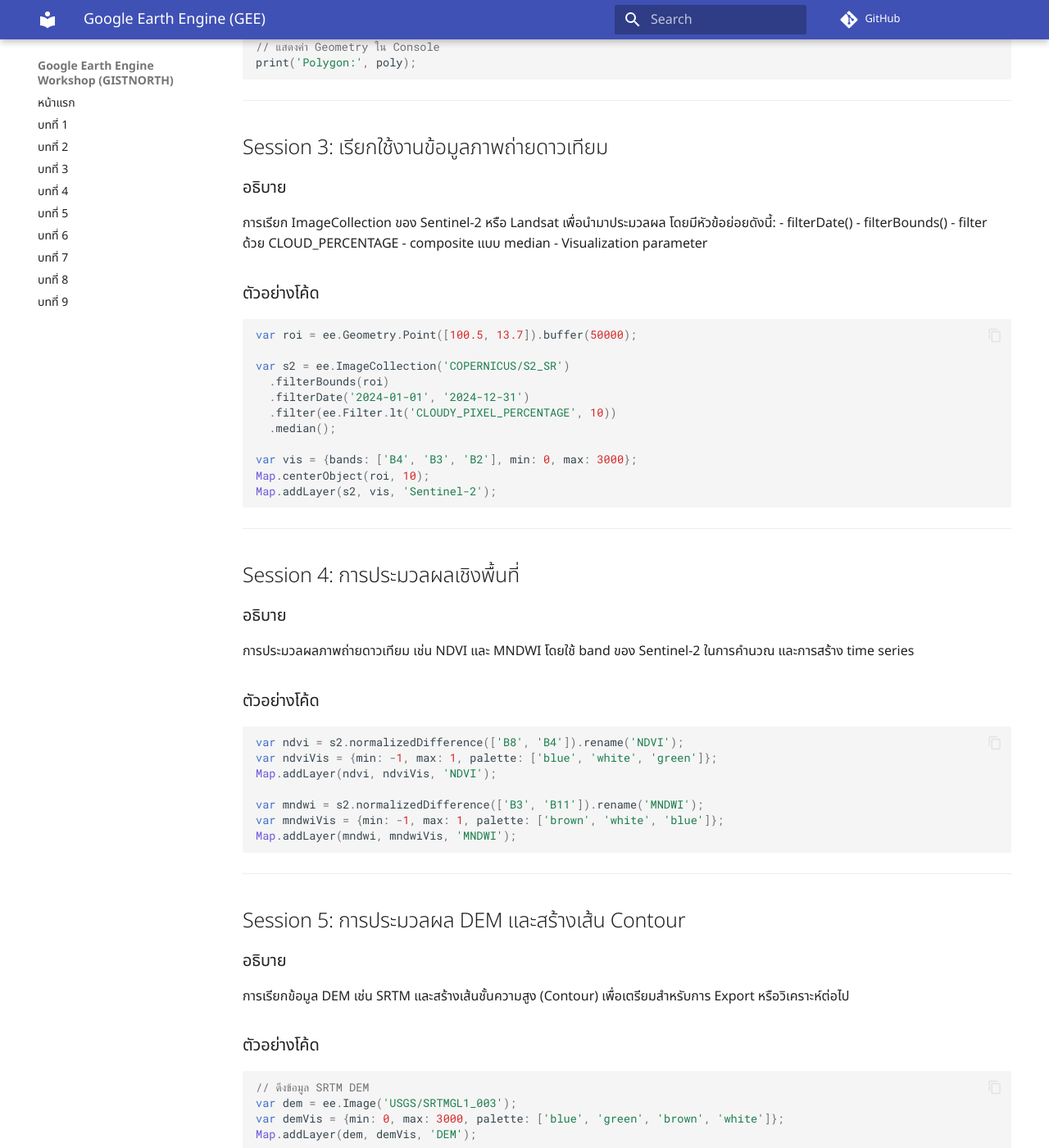
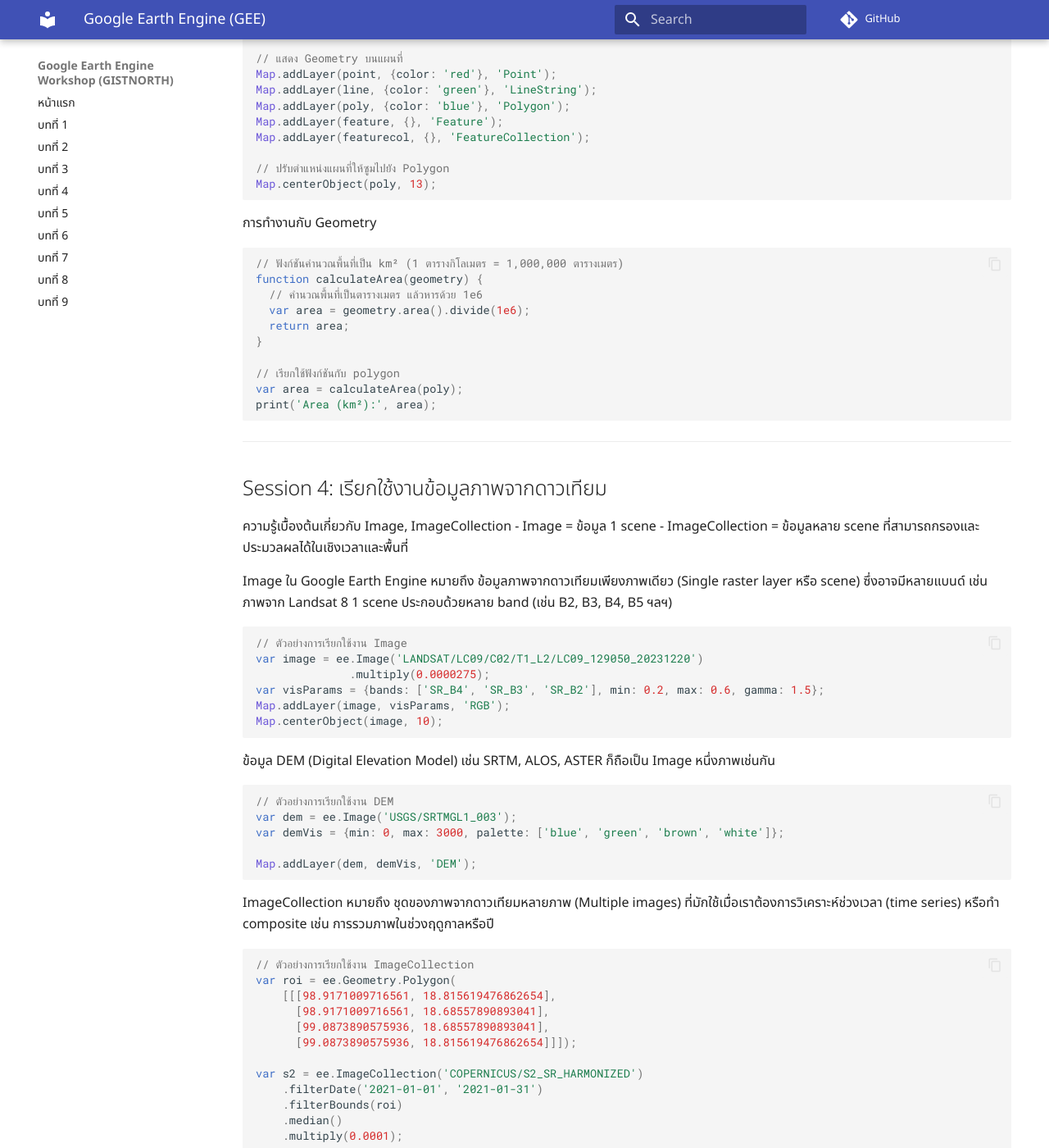
Before and after one commit to dookda/gistnorth_gee, an MkDocs documentation site: the page built from docs/gee_workshop_arch.md, in a window 1280 px wide and 1400 px high, scrolled down 2784 px. Shown: the whole window at 82% size. Built offline with MkDocs 1.6.1 and Material for MkDocs 9.7.7, drawn with Linux system fonts in a browser that asks for light colours; comment, search, counter and statistics services are not loaded; some of the changed text lies outside the part shown.

Commit message:
update code

````diff
--- a/docs/gee_workshop_arch.md
+++ b/docs/gee_workshop_arch.md
@@ -32,14 +32,7 @@
 var bool = true; // ค่าบูลีน (true/false)
 var list = [1, 2, 3, 4, 5]; // อาเรย์
 var dict = {name: 'GEE', version: 1.0}; // อ็อบเจ็กต์
-var point = ee.Geometry.Point([100.5, 13.7]); // จุดเชิงพื้นที่
-var poly = ee.Geometry.Polygon([
-  [[100.4, 13.6],[100.6, 13.6],[100.6, 13.8],[100.4, 13.8],[100.4, 13.6]]
-]); // พื้นที่เชิงพื้นที่
-var img = ee.Image('COPERNICUS/S2_SR/20240101T083601_20240101T083601_T48PUN'); // ภาพถ่ายดาวเทียม
-var imgCol = ee.ImageCollection('COPERNICUS/S2_SR'); // คอลเล็กชันภาพถ่ายดาวเทียม
-var feature = ee.Feature(point, {name: 'My Point'}); // ฟีเจอร์เชิงพื้นที่
-var featurecol = ee.FeatureCollection([feature]); // คอลเล็กชันฟีเจอร์
+
 print('Number:', num);
 print('String:', str);
 print('Boolean:', bool);
@@ -55,13 +48,12 @@
 
 การเขียนฟังก์ชัน
 ```javascript
-// ฟังก์ชันสำหรับคำนวณพื้นที่ของ Polygon
-function calculateArea(geometry) {
-  var area = geometry.area().divide(10000); // แปลงเป็นเฮกตาร์
-  return area;
+// ฟังก์ชันสำหรับคำนวณพื้นที่รูปสี่เหลี่ยมผืนผ้า
+function calculateArea(length, width) {
+  return length * width;
 }
-var area = calculateArea(poly);
-print('Area (ha):', area);
+var area = calculateArea(5, 10);
+print('Area of rectangle:', area);
 ```
 
 การใช้คำสั่งควบคุมการทำงาน
@@ -83,14 +75,6 @@
 }
 ```
 
-การใช้งาน Map
-```javascript
-// ตั้งค่ากลางแผนที่
-Map.setCenter(100.5, 13.7, 8);
-// เพิ่มเลเยอร์จุดลงบนแผนที่
-Map.addLayer(point, {color: 'red'}, 'Point');
-```
-
 การใช้ Console
 ```javascript
 // แสดงข้อความใน Console
@@ -99,62 +83,148 @@
 
 ---
 
-## Session 2: เริ่มต้นเขียนสคริปต์
+## Session 2: เริ่มต้นเขียนสคริปต์ GEE
 
-### อธิบาย
 พื้นฐานการเขียนสคริปต์ใน GEE ด้วย JavaScript เช่น
-- การสร้างตัวแปร
 - การแสดงข้อมูลบนแผนที่
-- การใช้ Inspector และ Console.log เพื่อดูผลลัพธ์
+- การใช้ Inspector เพื่อดูผลลัพธ์
 
-### ตัวอย่างโค้ด
+
+การใช้งาน Map
 ```javascript
-Map.setCenter(100.5, 13.7, 8);
+var point = ee.Geometry.Point([100.5, 13.7]);
+// ตั้งค่ากลางแผนที่
+Map.setCenter(100.5, 13.7, 10);
+// หรืิอ
+Map.centerObject(point, 10);
+// เพิ่มเลเยอร์จุดลงบนแผนที่
+Map.addLayer(point, {color: 'red'}, 'Point');
+```
 
-// สร้าง Polygon
-var poly = ee.Geometry.Polygon([
-  [[100.4, 13.6],[100.6, 13.6],[100.6, 13.8],[100.4, 13.8],[100.4, 13.6]]
+## Session 3: การใช้งาน Geometry และ Feature
+การสร้างตัวแปร ee.Geometry, ee.Feature, ee.FeatureCollection
+
+```javascript
+// สร้าง Point Geometry
+var point = ee.Geometry.Point([98.98, 18.79]);
+
+// สร้าง LineString Geometry
+var line = ee.Geometry.LineString([
+  [98.97, 18.78],
+  [98.99, 18.80]
 ]);
 
-Map.addLayer(poly, {color: 'blue'}, 'Polygon');
+// สร้าง Polygon Geometry
+var poly = ee.Geometry.Polygon([
+  [[98.97, 18.78],
+   [98.99, 18.78],
+   [98.99, 18.80],
+   [98.97, 18.80],
+   [98.97, 18.78]]
+]);
 
 // แสดงค่า Geometry ใน Console
+print('Point:', point);
+print('LineString:', line);
 print('Polygon:', poly);
+
+// สร้าง Feature จาก Geometry
+var feature = ee.Feature(point, {name: 'My Point'});
+
+// สร้าง FeatureCollection จากหลายๆ Feature
+var featurecol = ee.FeatureCollection([
+  feature,
+  ee.Feature(line, {name: 'My Line'}),
+  ee.Feature(poly, {name: 'My Polygon'})
+]);
+
+// แสดง Geometry บนแผนที่
+Map.addLayer(point, {color: 'red'}, 'Point');
+Map.addLayer(line, {color: 'green'}, 'LineString');
+Map.addLayer(poly, {color: 'blue'}, 'Polygon');
+Map.addLayer(feature, {}, 'Feature');
+Map.addLayer(featurecol, {}, 'FeatureCollection');
+
+// ปรับตำแหน่งแผนที่ให้ซูมไปยัง Polygon
+Map.centerObject(poly, 13);
+```
+
+การทำงานกับ Geometry
+```javascript
+// ฟังก์ชันคำนวณพื้นที่เป็น km² (1 ตารางกิโลเมตร = 1,000,000 ตารางเมตร)
+function calculateArea(geometry) {
+  // คำนวณพื้นที่เป็นตารางเมตร แล้วหารด้วย 1e6
+  var area = geometry.area().divide(1e6);
+  return area;
+}
+
+// เรียกใช้ฟังก์ชันกับ polygon
+var area = calculateArea(poly);
+print('Area (km²):', area);
 ```
 
 ---
 
-## Session 3: เรียกใช้งานข้อมูลภาพถ่ายดาวเทียม
+## Session 4: เรียกใช้งานข้อมูลภาพจากดาวเทียม
 
-### อธิบาย
-การเรียก ImageCollection ของ Sentinel-2 หรือ Landsat เพื่อนำมาประมวลผล โดยมีหัวข้อย่อยดังนี้:
+ความรู้เบื้องต้นเกี่ยวกับ Image, ImageCollection
+- Image = ข้อมูล 1 scene
+- ImageCollection = ข้อมูลหลาย scene ที่สามารถกรองและประมวลผลได้ในเชิงเวลาและพื้นที่
+
+Image ใน Google Earth Engine หมายถึง ข้อมูลภาพจากดาวเทียมเพียงภาพเดียว (Single raster layer หรือ scene) ซึ่งอาจมีหลายแบนด์ เช่น ภาพจาก Landsat 8 1 scene ประกอบด้วยหลาย band (เช่น B2, B3, B4, B5 ฯลฯ)
+
+```javascript
+// ตัวอย่างการเรียกใช้งาน Image
+var image = ee.Image('LANDSAT/LC09/C02/T1_L2/LC09_129050_20231220')
+              .multiply(0.0000275);
+var visParams = {bands: ['SR_B4', 'SR_B3', 'SR_B2'], min: 0.2, max: 0.6, gamma: 1.5};
+Map.addLayer(image, visParams, 'RGB');
+Map.centerObject(image, 10);
+```
+
+ข้อมูล DEM (Digital Elevation Model) เช่น SRTM, ALOS, ASTER ก็ถือเป็น Image หนึ่งภาพเช่นกัน
+
+```javascript
+// ตัวอย่างการเรียกใช้งาน DEM
+var dem = ee.Image('USGS/SRTMGL1_003');
+var demVis = {min: 0, max: 3000, palette: ['blue', 'green', 'brown', 'white']};
+
+Map.addLayer(dem, demVis, 'DEM');
+```
+
+ImageCollection หมายถึง ชุดของภาพจากดาวเทียมหลายภาพ (Multiple images) ที่มักใช้เมื่อเราต้องการวิเคราะห์ช่วงเวลา (time series) หรือทำ composite เช่น การรวมภาพในช่วงฤดูกาลหรือปี
+
+```javascript
+// ตัวอย่างการเรียกใช้งาน ImageCollection
+var roi = ee.Geometry.Polygon(
+    [[[98.9171009716561, 18.815619476862654],
+      [98.9171009716561, 18.68557890893041],
+      [99.0873890575936, 18.68557890893041],
+      [99.0873890575936, 18.815619476862654]]]);
+
+var s2 = ee.ImageCollection('COPERNICUS/S2_SR_HARMONIZED')
+    .filterDate('2021-01-01', '2021-01-31')
+    .filterBounds(roi)
+    .median()
+    .multiply(0.0001);
+
+
+var visParams = {bands: ['B4', 'B3', 'B2'], min: 0.0, max: 0.3, gamma: 1.5};
+Map.addLayer(s2, visParams, 'Median Image');
+Map.centerObject(roi, 10);
+```
+
+การเรียก ImageCollection ของ Sentinel-2 หรือ Landsat เพื่อนำมาประมวลผล มีเมธอดที่ใช้บ่อย ดังนี้:
 - filterDate()
 - filterBounds()
 - filter ด้วย CLOUD_PERCENTAGE
 - composite แบบ median
-- Visualization parameter
-
-### ตัวอย่างโค้ด
-```javascript
-var roi = ee.Geometry.Point([100.5, 13.7]).buffer(50000);
-
-var s2 = ee.ImageCollection('COPERNICUS/S2_SR')
-  .filterBounds(roi)
-  .filterDate('2024-01-01', '2024-12-31')
-  .filter(ee.Filter.lt('CLOUDY_PIXEL_PERCENTAGE', 10))
-  .median();
-
-var vis = {bands: ['B4', 'B3', 'B2'], min: 0, max: 3000};
-Map.centerObject(roi, 10);
-Map.addLayer(s2, vis, 'Sentinel-2');
-```
 
 ---
 
-## Session 4: การประมวลผลเชิงพื้นที่
+## Session 5: การประมวลผลภาพถ่ายดาวเทียม
 
-### อธิบาย
-การประมวลผลภาพถ่ายดาวเทียม เช่น NDVI และ MNDWI โดยใช้ band ของ Sentinel-2 ในการคำนวณ และการสร้าง time series
+การประมวลผลภาพจากดาวเทียมหมายถึง กระบวนการจัดการ ปรับปรุง วิเคราะห์ และแปลความหมายข้อมูลภาพจากดาวเทียม เพื่อนำมาใช้ประโยชน์ในการวางแผนและตัดสินใจทางภูมิสารสนเทศ  เช่น NDVI และ MNDWI
 
 ### ตัวอย่างโค้ด
 ```javascript
@@ -169,79 +239,35 @@
 
 ---
 
-## Session 5: การประมวลผล DEM และสร้างเส้น Contour
-
-### อธิบาย
-การเรียกข้อมูล DEM เช่น SRTM และสร้างเส้นชั้นความสูง (Contour) เพื่อเตรียมสำหรับการ Export หรือวิเคราะห์ต่อไป
-
-### ตัวอย่างโค้ด
-```javascript
-// ดึงข้อมูล SRTM DEM
-var dem = ee.Image('USGS/SRTMGL1_003');
-var demVis = {min: 0, max: 3000, palette: ['blue', 'green', 'brown', 'white']};
-Map.addLayer(dem, demVis, 'DEM');
-
-// กำหนด interval ของ contour
-var contour = dem
-  .convolve(ee.Kernel.gaussian(1))
-  .reduceToVectors({
-    geometry: roi,
-    scale: 90,
-    geometryType: 'polyline',
-    eightConnected: false,
-    labelProperty: 'elevation',
-    reducer: ee.Reducer.mean()
-  });
-
-Map.addLayer(contour, {color: 'red'}, 'Contour');
-```
-
----
-
-## Session 6: การวิเคราะห์เชิงพื้นที่และสถิติ
-
-### อธิบาย
-การคำนวณค่าเฉลี่ย NDVI ตามขอบเขตพื้นที่ (FeatureCollection) และแสดงผลในรูปแบบตารางหรือกราฟ Time Series
-
-### ตัวอย่างโค้ด
-```javascript
-var admin = ee.FeatureCollection('FAO/GAUL/2015/level1');
-var thailand = admin.filter(ee.Filter.eq('ADM0_NAME', 'Thailand'));
-
-var meanNDVI = ndvi.reduceRegions({
-  collection: thailand,
-  reducer: ee.Reducer.mean(),
-  scale: 30,
-});
-
-print(meanNDVI);
-```
-
----
-
-## Session 7: การส่งออกข้อมูลและการใช้งานจริง
+## Session 6: การส่งออกข้อมูล
 
 ### อธิบาย
 วิธี Export ข้อมูลทั้งแบบ Raster (GeoTIFF) และ Vector (SHP) ไปยัง Google Drive
 
-### ตัวอย่างโค้ด
+ตัวอย่างการส่งออกภาพแบบหลาย bands (Export Image)
 ```javascript
 Export.image.toDrive({
-  image: ndvi,
-  description: 'NDVI_Export',
+  image: s2,
+  description: 'Sentinel2_Median_Jan2021',
+  folder: 'GEE_Exports',
+  fileNamePrefix: 'S2_Median_Jan2021',
+  region: roi,
+  scale: 10,
+  crs: 'EPSG:4326',
+  maxPixels: 1e13
+});
+```
+
+ตัวอย่างการส่งออกข้อมูลแบบ band เดียว (Export DEM)
+```javascript
+Export.image.toDrive({
+  image: dem,
+  description: 'DEM_Export',
   scale: 30,
   region: roi,
   maxPixels: 1e13
 });
-
-Export.table.toDrive({
-  collection: contour,
-  description: 'Contour_Export',
-  fileFormat: 'SHP'
-});
 ```
-
----
 
 ## 📚 แหล่งเรียนรู้เพิ่มเติม
 - [https://developers.google.com/earth-engine](https://developers.google.com/earth-engine)
````
Also changed, not shown: other parts of docs/gee_workshop_arch.md (+9 -9 lines), 1 other file.
